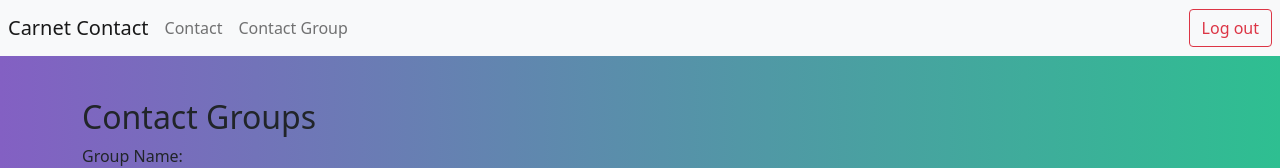
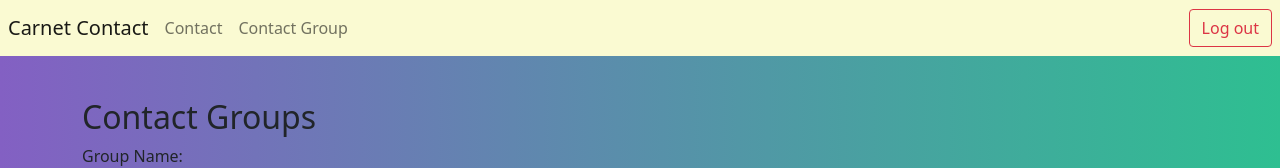
Before and after one commit to KrishnarashTHEVAKUMARAN/CarnetContactFront, an Angular app: page /ContactGroup in a window 1280 px wide. Shown: the top 168 px of the page. Built offline with nearby package versions, Linux system fonts and the light colour scheme; no server answers.

Commit message:
changement color de navbar dans les pages

```diff
--- a/src/app/navbar/navbar.component.css
+++ b/src/app/navbar/navbar.component.css
@@ -4,6 +4,7 @@
   left: 0;
   width: 100%;
   z-index: 1000;
+  background: lightgoldenrodyellow;
 }
 
 @media (max-width: 992px) {
--- a/src/app/navbar/navbar.component.html
+++ b/src/app/navbar/navbar.component.html
@@ -1,4 +1,4 @@
-<nav class="navbar navbar-expand-lg navbar-light bg-light">
+<nav class="navbar navbar-expand-lg navbar-light">
   <button class="navbar-toggler" type="button" data-toggle="collapse" data-target="#navbarTogglerDemo01" aria-controls="navbarTogglerDemo01" aria-expanded="false" aria-label="Toggle navigation">
     <span class="navbar-toggler-icon"></span>
   </button>
```
